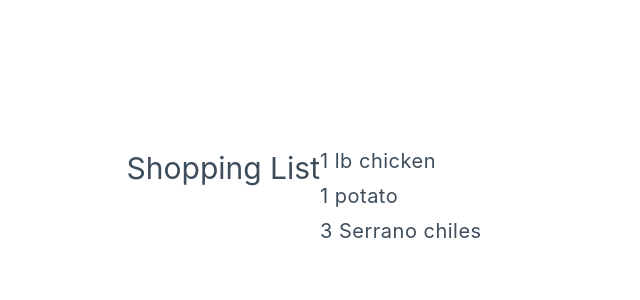
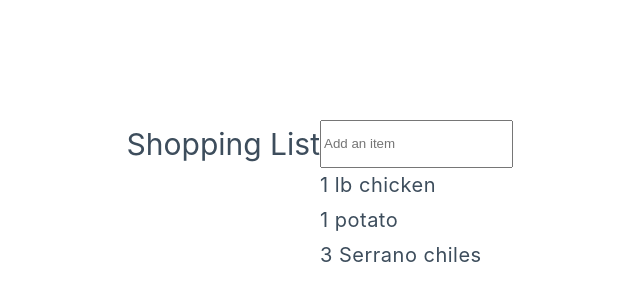
Before and after one commit to becathey/shopping-list-vue, a Vue app: page / in a window 1280 px wide. Shown: the part 204-504 px from the top of the page, without its empty margins (320-960 px from the left). Built offline with nearby package versions, Linux system fonts and the light colour scheme.

Commit message:
Add input field for adding items

```diff
--- a/src/App.vue
+++ b/src/App.vue
@@ -6,10 +6,14 @@
   {id: 2, label: "1 potato"},
   {id: 3, label: "3 Serrano chiles"}
 ])
+const newItem = ref("")
 </script>
 
 <template>
   <h1>{{header}}</h1>
+  <input v-model.trim="newItem" type="text" placeholder="Add an item">
+  <br />
+  {{newItem}}
   <ul>
     <li v-for="({id, label}, /* index */) in items" :key="id">{{label}}</li>
   </ul>
```
